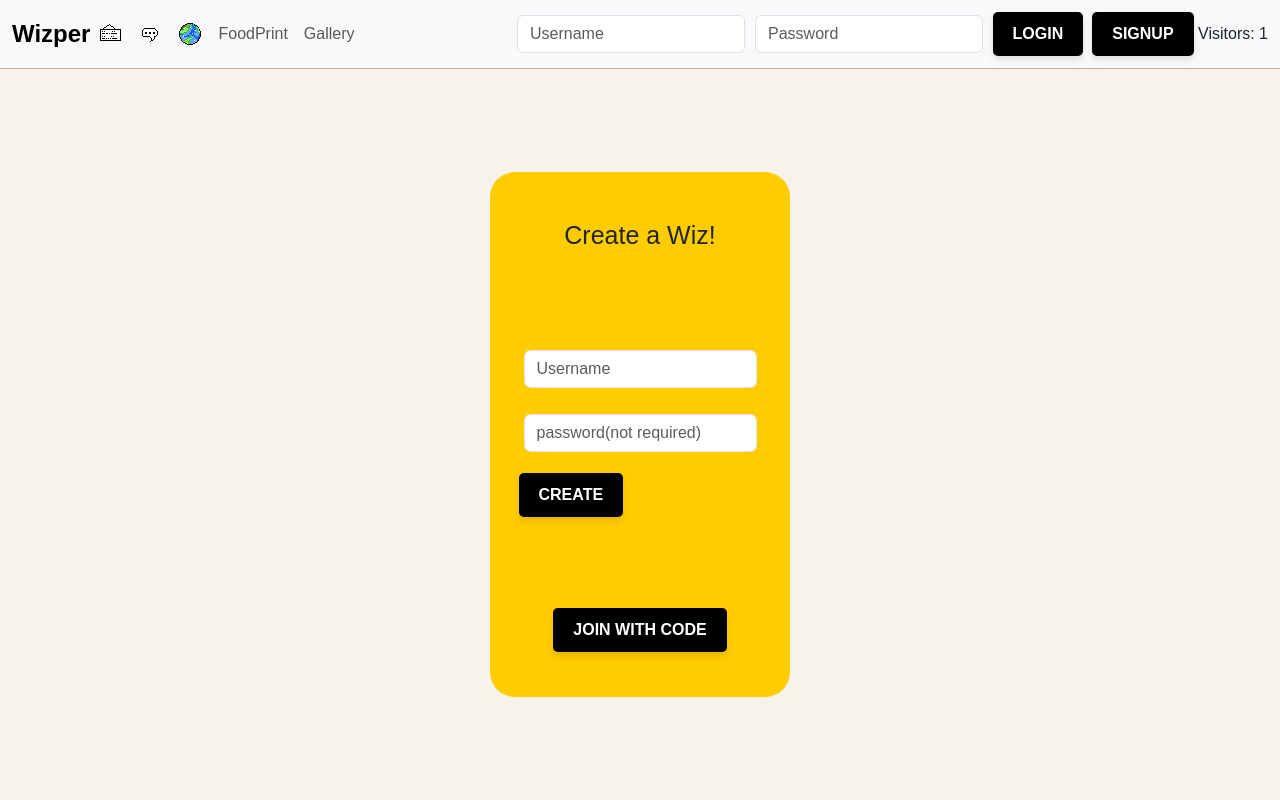
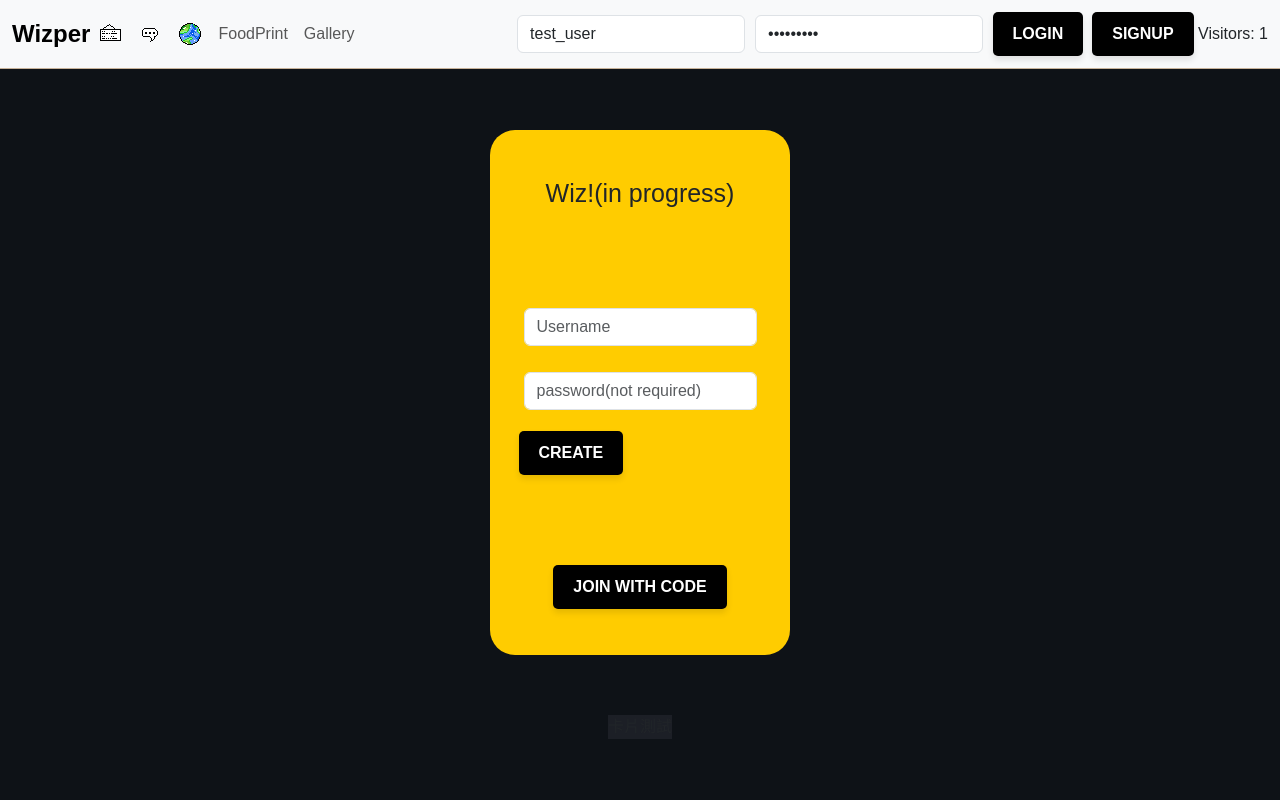
Before and after one commit to skywalker0823/chichivio, a Flask app: template templates/index.html in a window 1280 px wide. Run offline with Flask 3, Linux system fonts and the light colour scheme; the template is opened without the code that fills it: most values are stand-ins (such as "Sample title", 1, 10 or a date in 2020).

Commit message:
added guest account filled in.

```diff
--- a/static/css/style.css
+++ b/static/css/style.css
@@ -11,7 +11,7 @@ body,h2,p {
     flex-direction: column;
     justify-content: space-between;
     min-height: 100vh;
-    background-color: #f6f3ed;
+    background-color: #0e1217;;
 }
 
 .title{
@@ -380,3 +380,8 @@ input::placeholder{
     border-radius: 5px;
     box-shadow: 0 4px 6px rgba(0,0,0,0.1);
 }
+
+
+.a_card{
+  background-color: #1c1f26;
+}
--- a/templates/index.html
+++ b/templates/index.html
@@ -73,8 +73,8 @@
 				<!-- Login form -->
 				<div class="login_container" id="login_container">
 					<div class="inner_login_container d-flex">
-						<input class="form-control" type="text" id="username" name="username" required placeholder="Username">
-						<input class="form-control" type="password" id="password" name="password" required placeholder="Password">
+						<input class="form-control" type="text" id="username" name="username" required placeholder="Username" value="test_user">
+						<input class="form-control" type="password" id="password" name="password" required placeholder="Password" value="test_user">
 						<div id="notifi"></div>
 						<div class="btn_box d-flex">
 							<button class="btn btn-outline-primary login_btn" onclick="login()">Login</button>
@@ -107,7 +107,7 @@
 
 				<!-- Front side -->
 				<div class="front">
-					<div class="card-title">Create a Wiz!</div>
+					<div class="card-title">Wiz!(in progress)</div>
 					<div>
 						<div class="input-group mb-3">
 							<input type="text" class="form-control" placeholder="Username" aria-label="Username" aria-describedby="basic-addon1">
@@ -145,12 +145,16 @@
 			</div>
 		</div>
 	</section>
+	<section>
+		<div class="card-container">
+			<div class="a_card">卡片測試</div>
+		</div>
+	</section>
 	<main>
 		<section>
             <div class="login_message" id="login_message">Welcome </div>
+		</section>
 
-
-		</section>
 	</main>
 	<!-- <footer>
 		<p>&copy; 2024 Pikxl. All rights reserved.v1.1</p>
```
